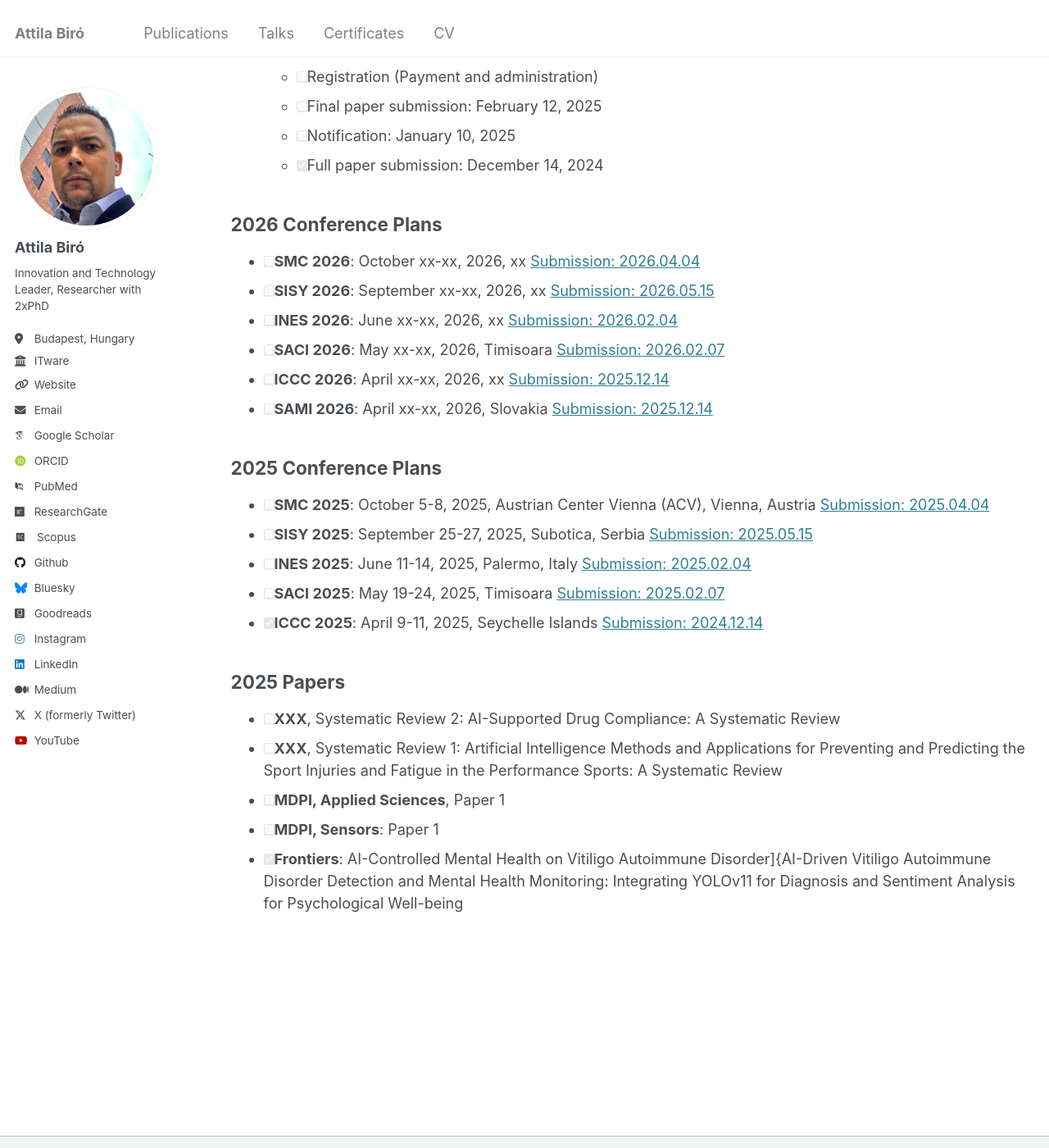
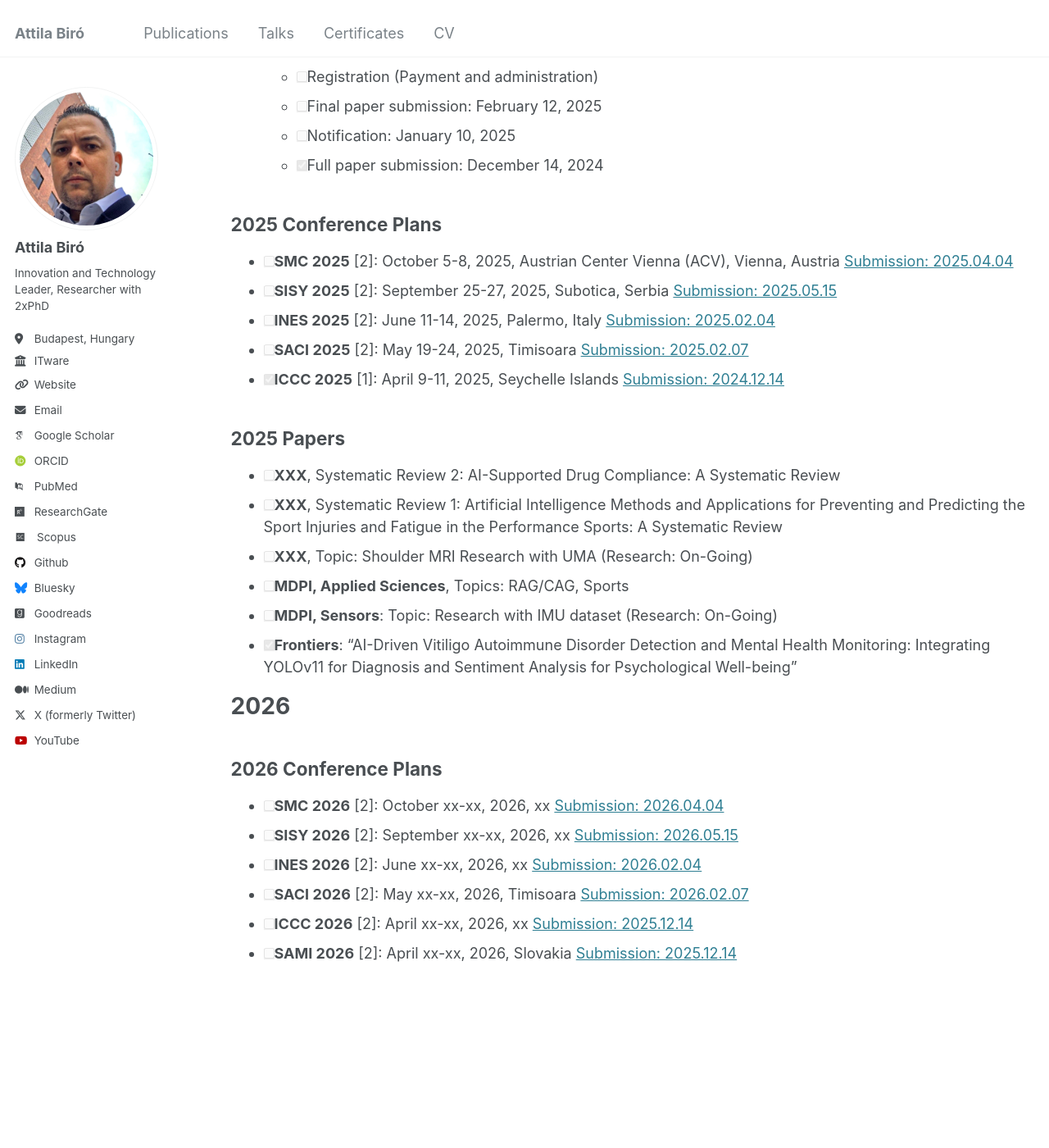
Before and after one commit to biroka/biroka.github.io, a Jekyll site: the page built from _pages/schedule.md, in a window 1280 px wide and 1400 px high, scrolled down 559 px. Shown: the whole window at 82% size. Built offline with Jekyll 4.4.1, drawn with Linux system fonts in a browser that asks for light colours; some web fonts are replaced.

Commit message:
Update schedule.md

```diff
--- a/_pages/schedule.md
+++ b/_pages/schedule.md
@@ -20,24 +20,26 @@ The starting point is 2025, as the date for obtaining PhD degrees in Computer Sc
     * [ ] Notification: January 10, 2025
     * [x] Full paper submission: December 14, 2024
 
-## 2026 Conference Plans
-  * [ ] **SMC 2026**: October xx-xx, 2026, xx [Submission: 2026.04.04](https://www.ieeesmc2026.org/)
-  * [ ] **SISY 2026**: September xx-xx, 2026, xx [Submission: 2026.05.15](https://conf.uni-obuda.hu/sisy2026/)
-  * [ ] **INES 2026**: June xx-xx, 2026, xx [Submission: 2026.02.04](http://www.ines-conf.org/ines-conf/2026index.html)
-  * [ ] **SACI 2026**: May xx-xx, 2026, Timisoara [Submission: 2026.02.07](https://conf.uni-obuda.hu/saci2026)
-  * [ ] **ICCC 2026**: April xx-xx, 2026, xx [Submission: 2025.12.14](https://conf.uni-obuda.hu/iccc2026)
-  * [ ] **SAMI 2026**: April xx-xx, 2026, Slovakia [Submission: 2025.12.14](https://conf.uni-obuda.hu/sami2026)
-
 ## 2025 Conference Plans
-  * [ ] **SMC 2025**: October 5-8, 2025, Austrian Center Vienna (ACV), Vienna, Austria [Submission: 2025.04.04](https://www.ieeesmc2025.org/)
-  * [ ] **SISY 2025**: September 25-27, 2025, Subotica, Serbia [Submission: 2025.05.15](https://conf.uni-obuda.hu/sisy2025/)
-  * [ ] **INES 2025**: June 11-14, 2025, Palermo, Italy [Submission: 2025.02.04](http://www.ines-conf.org/ines-conf/2025index.html)
-  * [ ] **SACI 2025**: May 19-24, 2025, Timisoara [Submission: 2025.02.07](https://conf.uni-obuda.hu/saci2025/)
-  * [x] **ICCC 2025**: April 9-11, 2025, Seychelle Islands [Submission: 2024.12.14](https://conf.uni-obuda.hu/iccc2025/)
+  * [ ] **SMC 2025** [2]: October 5-8, 2025, Austrian Center Vienna (ACV), Vienna, Austria [Submission: 2025.04.04](https://www.ieeesmc2025.org/)
+  * [ ] **SISY 2025** [2]: September 25-27, 2025, Subotica, Serbia [Submission: 2025.05.15](https://conf.uni-obuda.hu/sisy2025/)
+  * [ ] **INES 2025** [2]: June 11-14, 2025, Palermo, Italy [Submission: 2025.02.04](http://www.ines-conf.org/ines-conf/2025index.html)
+  * [ ] **SACI 2025** [2]: May 19-24, 2025, Timisoara [Submission: 2025.02.07](https://conf.uni-obuda.hu/saci2025/)
+  * [x] **ICCC 2025** [1]: April 9-11, 2025, Seychelle Islands [Submission: 2024.12.14](https://conf.uni-obuda.hu/iccc2025/)
 
 ## 2025 Papers
   * [ ] **XXX**, Systematic Review 2: AI-Supported Drug Compliance: A Systematic Review
   * [ ] **XXX**, Systematic Review 1: Artificial Intelligence Methods and Applications for Preventing and Predicting the Sport Injuries and Fatigue in the Performance Sports: A Systematic Review
-  * [ ] **MDPI, Applied Sciences**, Paper 1
-  * [ ] **MDPI, Sensors**: Paper 1
-  * [x] **Frontiers**: AI-Controlled Mental Health on Vitiligo Autoimmune Disorder]{AI-Driven Vitiligo Autoimmune Disorder Detection and Mental Health Monitoring: Integrating YOLOv11 for Diagnosis and Sentiment Analysis for Psychological Well-being
+  * [ ] **XXX**, Topic: Shoulder MRI Research with UMA (Research: On-Going)
+  * [ ] **MDPI, Applied Sciences**, Topics: RAG/CAG, Sports
+  * [ ] **MDPI, Sensors**: Topic: Research with IMU dataset (Research: On-Going)
+  * [x] **Frontiers**: "AI-Driven Vitiligo Autoimmune Disorder Detection and Mental Health Monitoring: Integrating YOLOv11 for Diagnosis and Sentiment Analysis for Psychological Well-being"
+
+# 2026
+## 2026 Conference Plans
+  * [ ] **SMC 2026** [2]: October xx-xx, 2026, xx [Submission: 2026.04.04](https://www.ieeesmc2026.org/)
+  * [ ] **SISY 2026** [2]: September xx-xx, 2026, xx [Submission: 2026.05.15](https://conf.uni-obuda.hu/sisy2026/)
+  * [ ] **INES 2026** [2]: June xx-xx, 2026, xx [Submission: 2026.02.04](http://www.ines-conf.org/ines-conf/2026index.html)
+  * [ ] **SACI 2026** [2]: May xx-xx, 2026, Timisoara [Submission: 2026.02.07](https://conf.uni-obuda.hu/saci2026)
+  * [ ] **ICCC 2026** [2]: April xx-xx, 2026, xx [Submission: 2025.12.14](https://conf.uni-obuda.hu/iccc2026)
+  * [ ] **SAMI 2026** [2]: April xx-xx, 2026, Slovakia [Submission: 2025.12.14](https://conf.uni-obuda.hu/sami2026)
```
